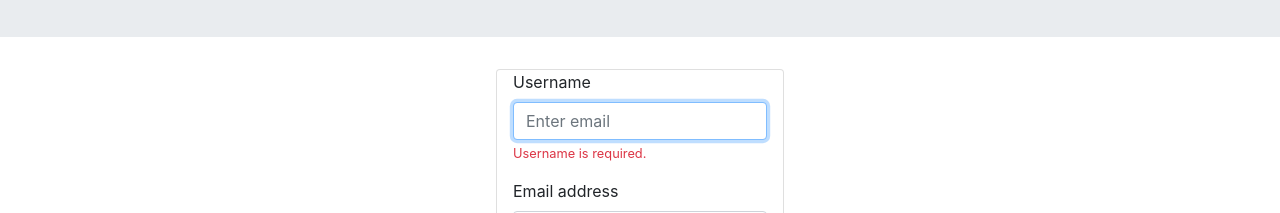
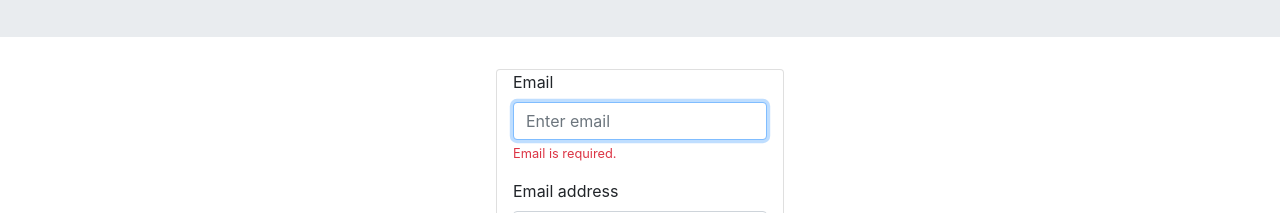
Before and after one commit to patyalves17/angular-github, an Angular app: page / in a window 1280 px wide. Shown: the part 212-425 px from the top of the page. Built offline with nearby package versions, Linux system fonts and the light colour scheme.

Commit message:
call authorize

```diff
--- a/src/app/login/login.component.html
+++ b/src/app/login/login.component.html
@@ -8,10 +8,10 @@
 <div class="card px-3 mx-auto" style="width: 18rem;" >
   <form  [formGroup]="loginForm" (submit)="doLogin()">
     <div class="form-group">
-      <label for="exampleInputEmail1">Username</label>
+      <label for="exampleInputEmail1">Email</label>
 
-      <input type="email"  #userNameInput class="form-control"  formControlName="username" name="username" autofocus aria-describedby="emailHelp" placeholder="Enter email">
-      <small id="emailHelp" *ngIf="loginForm.get('username').errors?.required"class="form-text text-danger">Username is required.</small>
+      <input type="email"  #emailInput class="form-control"  formControlName="email" name="email" autofocus aria-describedby="emailHelp" placeholder="Enter email">
+      <small id="emailHelp" *ngIf="loginForm.get('email').errors?.required"class="form-text text-danger">Email is required.</small>
     </div>
 
     <div class="form-group">
@@ -22,6 +22,7 @@
 
 
     <button type="submit"[disabled]="loginForm.invalid"   class="btn btn-primary">Submit</button>
+    <!-- <a href="" class="btn btn-primary">GitHub</a> -->
   </form>
 
 </div>
--- a/src/app/login/login.component.ts
+++ b/src/app/login/login.component.ts
@@ -1,5 +1,5 @@
 import { Component, OnInit } from '@angular/core';
-import { Router } from '@angular/router';
+import { Router, ActivatedRoute } from '@angular/router';
 import { AuthService } from '../services/auth.service';
 import { FormBuilder, FormGroup, Validators } from '@angular/forms';
 
@@ -9,29 +9,50 @@ import { FormBuilder, FormGroup, Validators } from '@angular/forms';
   styleUrls: ['./login.component.scss']
 })
 export class LoginComponent implements OnInit {
-  username:string='';
+  email:string='';
   loginForm: FormGroup;
+
+  code:string='';
 
   constructor(
     private formBuilder: FormBuilder,
     private route:Router,
+    private router:ActivatedRoute,
     private authService:AuthService) { }
 
   ngOnInit() {
+    console.log("ngOnInit");
     this.loginForm = this.formBuilder.group({
-      username: ['', Validators.required],
+      email: ['', Validators.required],
       password: ['', Validators.required]
   });
+
+    this.router.queryParams.subscribe(params=>{
+      console.log(params);
+      this.code=params['code'];
+      console.log("this.code -->",this.code);
+
+    });
+
   }
 
   doLogin() {
     console.log("doLogin");
-
-    let userName=this.loginForm.get('username').value;
+    let email=this.loginForm.get('email').value;
     let password=this.loginForm.get('password').value;
 
-    this.authService.login(userName, password);
-    this.route.navigate(['list']);
+    window.location.href = `https://github.com/login/oauth/authorize?login=${email}&client_id=6e3eb5c724196e917235`;
+
+
+
+    //returned this http://localhost:4200/?code=c804cb7144e243dbd80a
+    // console.log("doLogin");
+
+    // let userName=this.loginForm.get('username').value;
+    // let password=this.loginForm.get('password').value;
+
+    // this.authService.login(userName, password);
+    // this.route.navigate(['list']);
   }
 
 }
--- a/src/app/services/auth.service.ts
+++ b/src/app/services/auth.service.ts
@@ -27,6 +27,11 @@ export class AuthService {
       console.log("loggedIn -->",this.loggedIn);
   }
 
+  getAccessToken(code:string){
+
+    // `https://github.com/login/oauth/access_token?client_id=ad3ff196bbad5e9437a2&client_secret=7b940627c3fc95845760a2bbea5f329cfefdf837&code=${code}`
+  }
+
   // authenticate(userName:string, password:string){
   //   return this.http.post(`${API_URL}/user/login`,{ userName, password }, { observe : 'response' })
   //   .pipe(tap(res =>{
```
